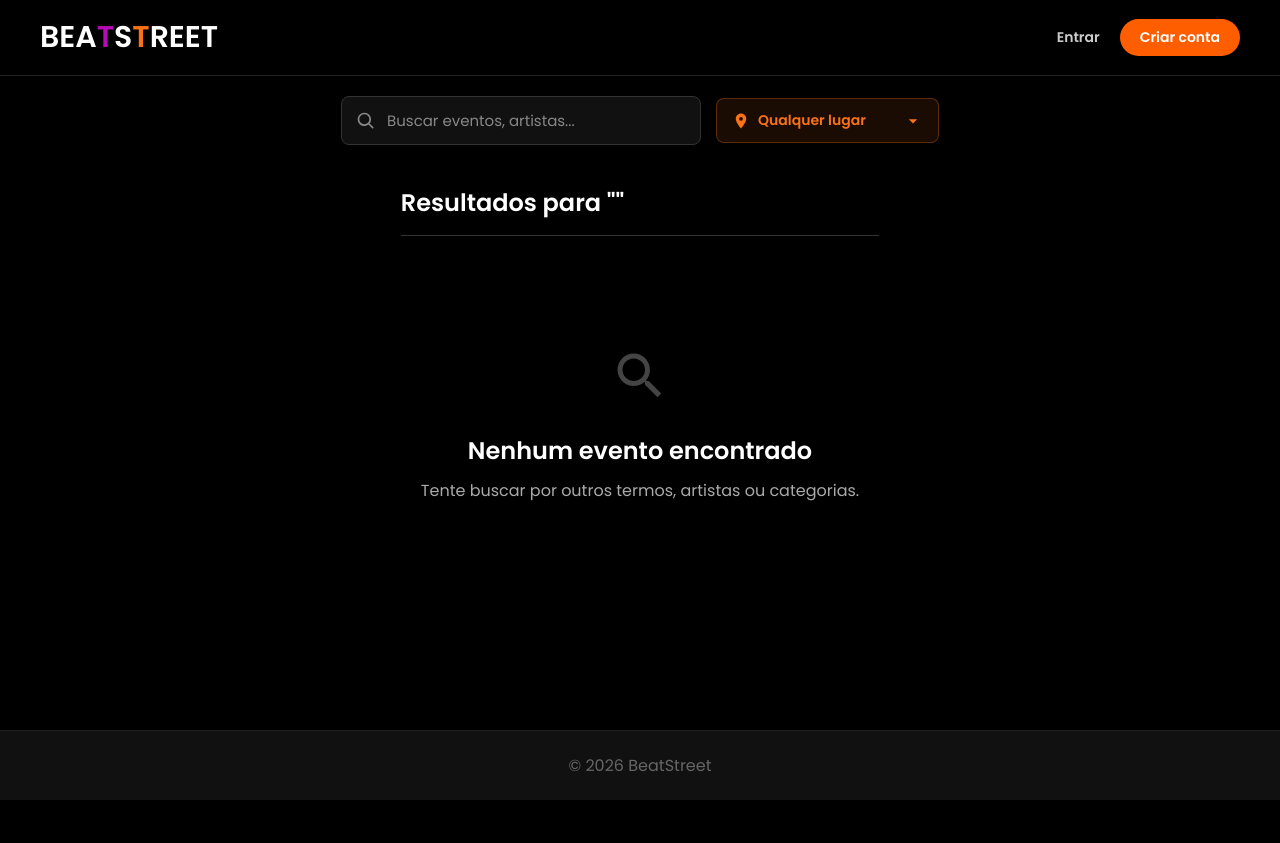
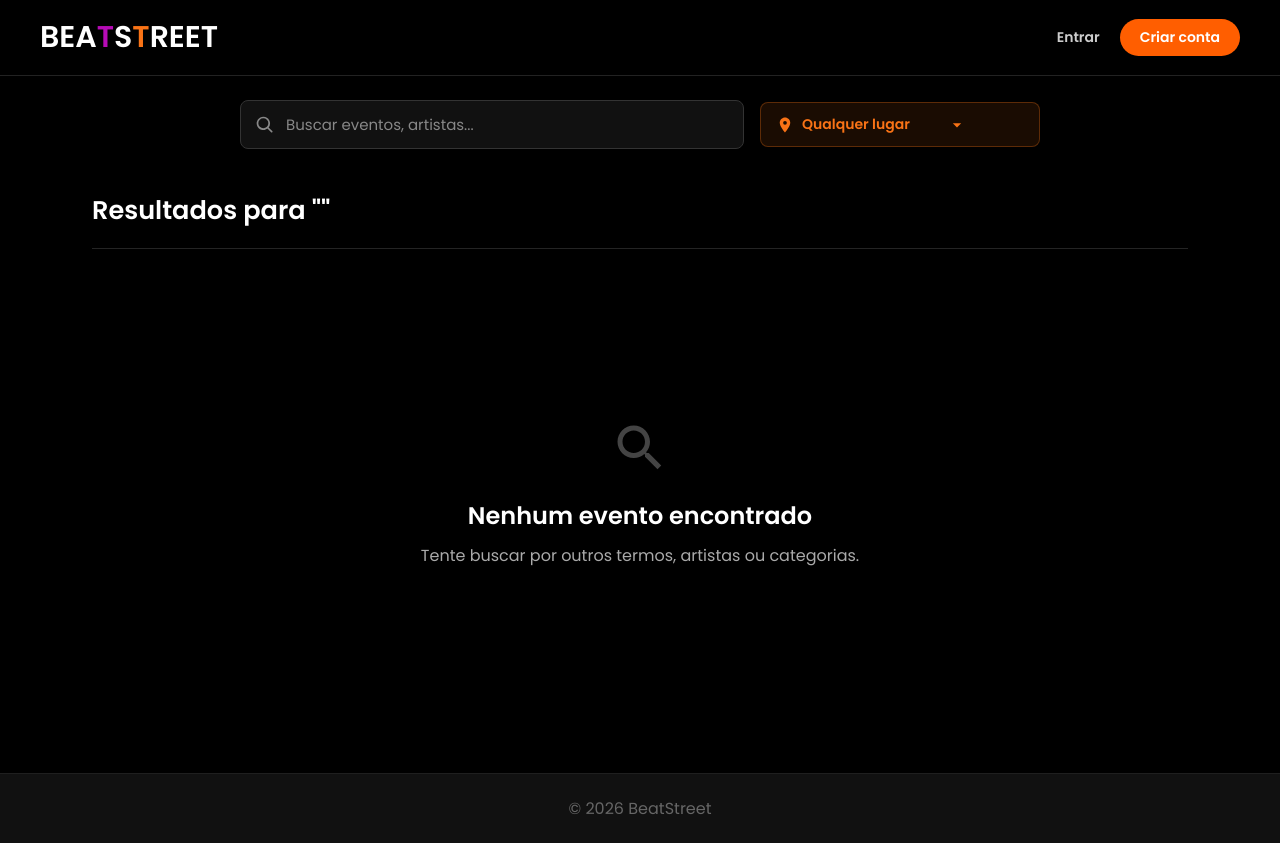
Before and after one commit to yangomestech/tcc, a PHP site: page /views/busca.php in a window 1280 px wide. Before the commit the page ends 800 px from the top, so only its background shows below. Run offline with PHP 8.4, Linux system fonts and the light colour scheme; data comes from the database, SQL or seed files in the repository.

Commit message:
fix: reformulação do front-end da pagina de busca

```diff
--- a/assets/css/styleDashboard.css
+++ b/assets/css/styleDashboard.css
@@ -1082,3 +1082,194 @@ footer {
     color: #666;
     margin: 0;
 }
+
+/* =========================================
+   PÁGINA DE BUSCA - LAYOUT MAIS CHEIO
+========================================= */
+
+.busca-page {
+  min-height: 100vh;
+  display: flex;
+  flex-direction: column;
+  background: #000;
+}
+
+/* Barra de busca mais bem posicionada */
+.busca-page .search-sympla {
+  width: min(1180px, calc(100% - 48px));
+  margin: 24px auto 0;
+  display: grid;
+  grid-template-columns: minmax(360px, 1fr) 280px;
+  gap: 16px;
+  align-items: center;
+}
+
+/* Container dos resultados ocupando melhor a tela */
+.busca-page .yt-results-container {
+  flex: 1;
+  width: min(1180px, calc(100% - 48px));
+  margin: 42px auto 70px;
+  padding: 0;
+
+  display: grid;
+  grid-template-columns: repeat(2, minmax(0, 1fr));
+  gap: 26px 24px;
+  align-items: start;
+}
+
+/* Título ocupa a linha inteira */
+.busca-page .search-title {
+  grid-column: 1 / -1;
+  font-size: 1.6rem;
+  font-weight: 700;
+  color: #fff;
+  padding-bottom: 18px;
+  margin-bottom: 8px;
+  border-bottom: 1px solid #242424;
+}
+
+/* Card de resultado mais encorpado */
+.busca-page .yt-card {
+  width: 100%;
+  min-height: 190px;
+  display: grid;
+  grid-template-columns: 240px 1fr;
+  gap: 20px;
+  align-items: center;
+
+  padding: 14px;
+  border-radius: 18px;
+  background: linear-gradient(135deg, #0d0d0d, #151515);
+  border: 1px solid #202020;
+
+  text-decoration: none;
+  color: #fff;
+  transition: all 0.25s ease;
+}
+
+.busca-page .yt-card:hover {
+  transform: translateY(-4px);
+  border-color: rgba(249, 115, 22, 0.45);
+  box-shadow: 0 18px 35px rgba(0, 0, 0, 0.45);
+}
+
+/* Imagem */
+.busca-page .yt-thumbnail {
+  width: 100%;
+  height: 160px;
+  border-radius: 14px;
+  overflow: hidden;
+  background: #111;
+  position: relative;
+}
+
+.busca-page .yt-thumbnail img {
+  width: 100%;
+  height: 100%;
+  object-fit: cover;
+}
+
+/* Informações */
+.busca-page .yt-info {
+  min-width: 0;
+}
+
+.busca-page .yt-title {
+  font-size: 1.25rem;
+  font-weight: 600;
+  color: #fff;
+  margin-bottom: 10px;
+}
+
+.busca-page .yt-meta {
+  color: #aaa;
+  font-size: 0.9rem;
+  margin-bottom: 14px;
+}
+
+.busca-page .yt-organizer {
+  display: flex;
+  align-items: center;
+  gap: 10px;
+  color: #aaa;
+}
+
+.busca-page .yt-organizer-avatar {
+  width: 30px;
+  height: 30px;
+  border-radius: 50%;
+  background: linear-gradient(135deg, #c60cc6, #f97316);
+  color: #fff;
+  display: flex;
+  align-items: center;
+  justify-content: center;
+  font-weight: 600;
+}
+
+/* Quando não tiver resultado, centraliza bonito */
+.busca-page .no-results {
+  grid-column: 1 / -1;
+  min-height: 420px;
+
+  display: flex;
+  flex-direction: column;
+  align-items: center;
+  justify-content: center;
+
+  text-align: center;
+  color: #aaa;
+}
+
+/* Footer sempre no final */
+.busca-page .site-footer {
+  margin-top: auto;
+  width: 100%;
+  background: #111;
+  border-top: 1px solid #1f1f1f;
+  padding: 22px 20px;
+}
+
+.busca-page .site-footer p {
+  margin: 0;
+  text-align: center;
+  color: #666;
+}
+
+/* =========================================
+   RESPONSIVIDADE
+========================================= */
+
+@media (max-width: 1100px) {
+  .busca-page .yt-results-container {
+    grid-template-columns: 1fr;
+    width: min(900px, calc(100% - 40px));
+  }
+
+  .busca-page .yt-card {
+    grid-template-columns: 300px 1fr;
+  }
+
+  .busca-page .search-sympla {
+    width: min(900px, calc(100% - 40px));
+  }
+}
+
+@media (max-width: 720px) {
+  .busca-page .search-sympla {
+    grid-template-columns: 1fr;
+    width: calc(100% - 32px);
+  }
+
+  .busca-page .yt-results-container {
+    width: calc(100% - 32px);
+    margin-top: 32px;
+  }
+
+  .busca-page .yt-card {
+    grid-template-columns: 1fr;
+  }
+
+  .busca-page .yt-thumbnail {
+    height: 210px;
+  }
+}
--- a/views/busca.php
+++ b/views/busca.php
@@ -89,7 +89,7 @@ try {
   <link href="https://fonts.googleapis.com/css2?family=Poppins:wght@300;400;600&display=swap" rel="stylesheet">
   <link rel="stylesheet" href="../assets/css/styleDashboard.css">
 </head>
-<body>
+<body class="busca-page">
 
 <header class="header-sympla">
   <a href="../controllers/dashboard-process.php" class="logo">
```
